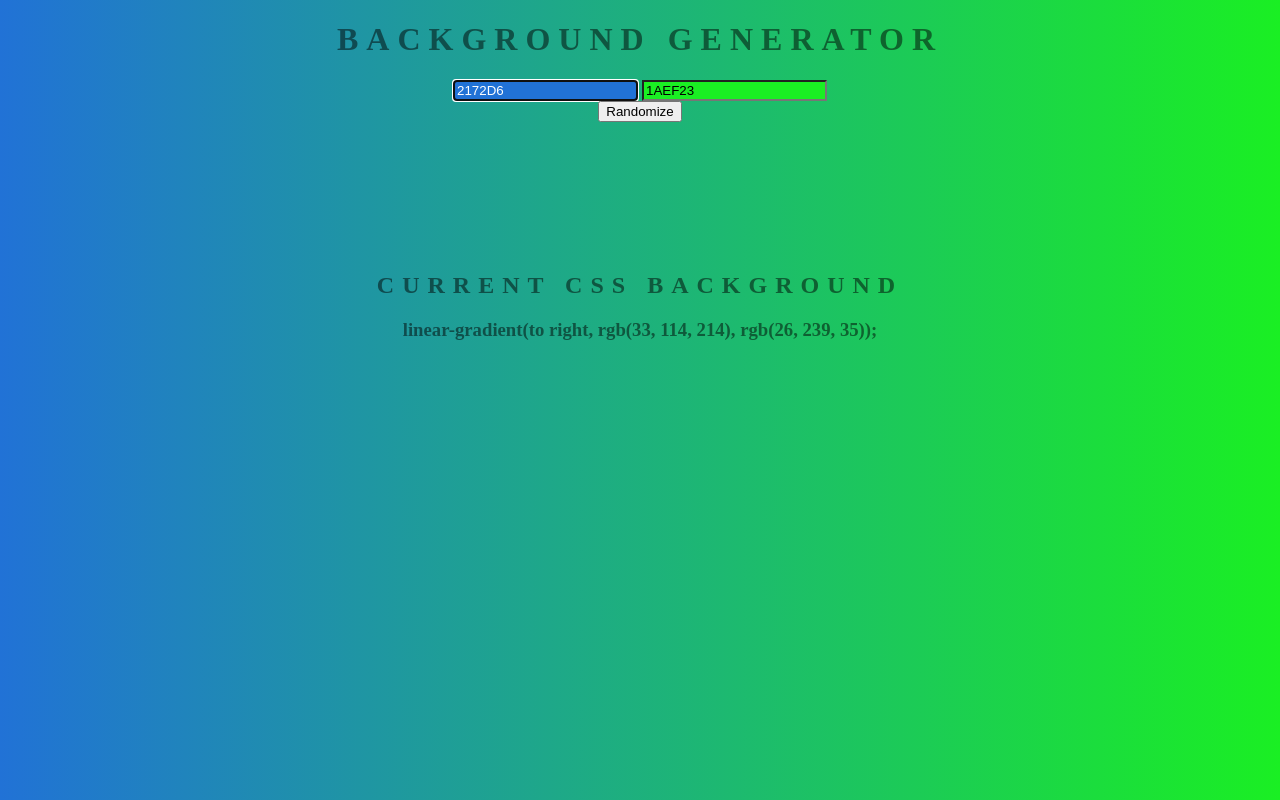
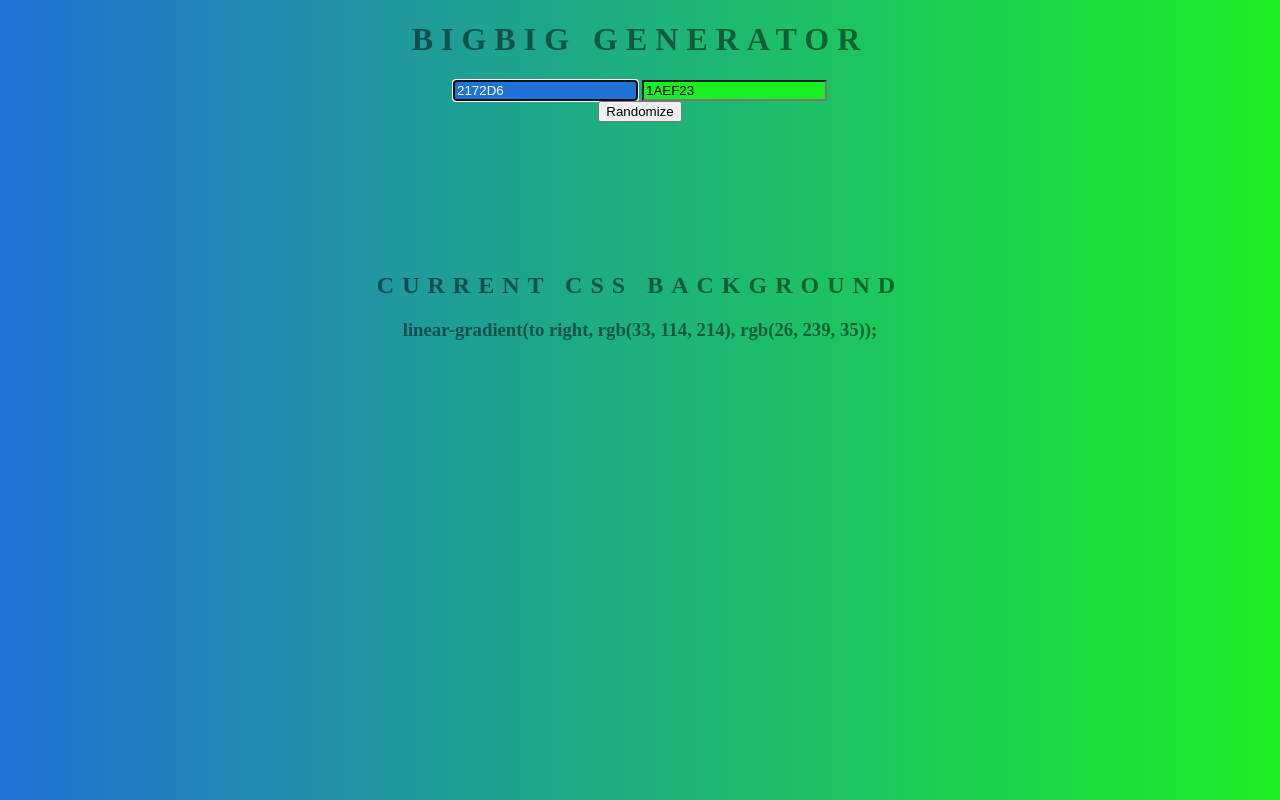
Before and after one commit to sexling/gradient, a plain HTML site: page index.html in a window 1280 px wide. Drawn offline with Linux system fonts and the light colour scheme.

Commit message:
changed title

```diff
--- a/index.html
+++ b/index.html
@@ -8,7 +8,7 @@
   <title>CSS Gradient Generator</title>
 </head>
 <body class="page-color">
-  <h1>Background Generator</h1>
+  <h1>BigBig Generator</h1>
   <input class="jscolor {onFineChange:'updateColorWindowListener1(this)'} color1" name="color1" value="#ffffff">
   <input class="jscolor {onFineChange:'updateColorWindowListener2(this)'} color2" name="color2" value="#ffffff">
   <br>
```
